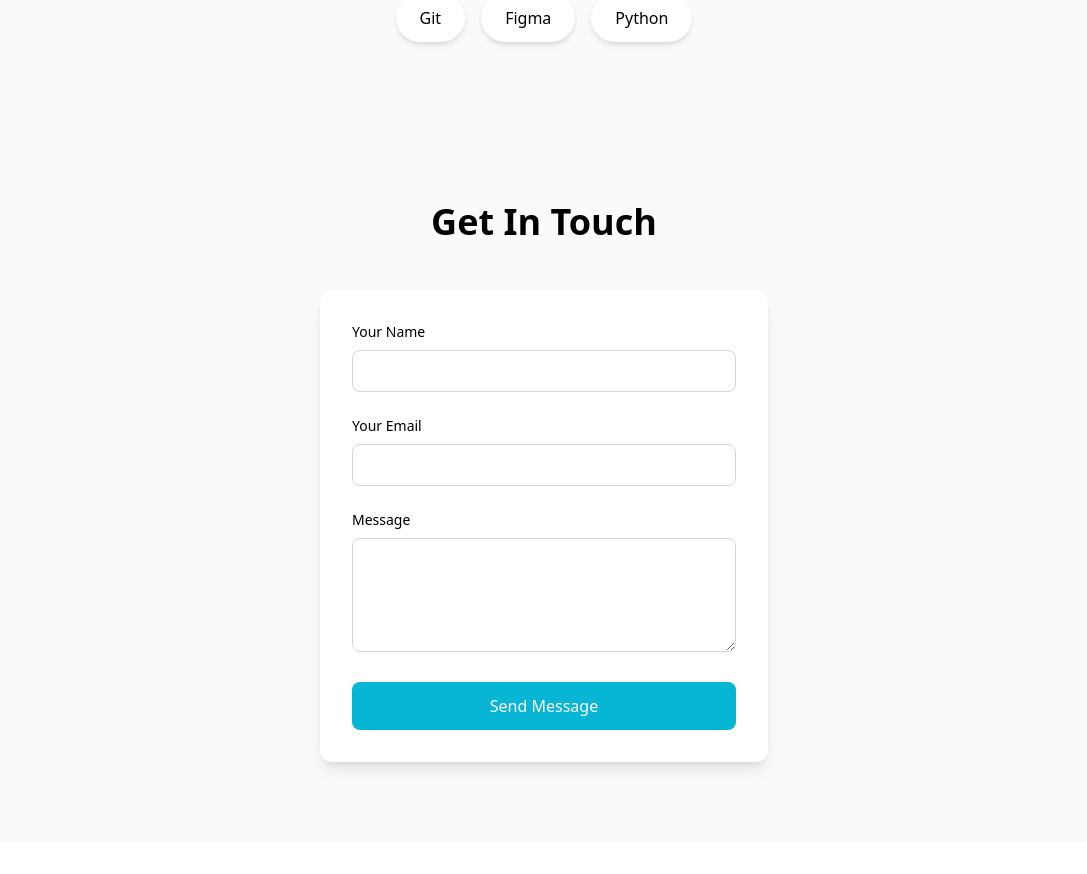
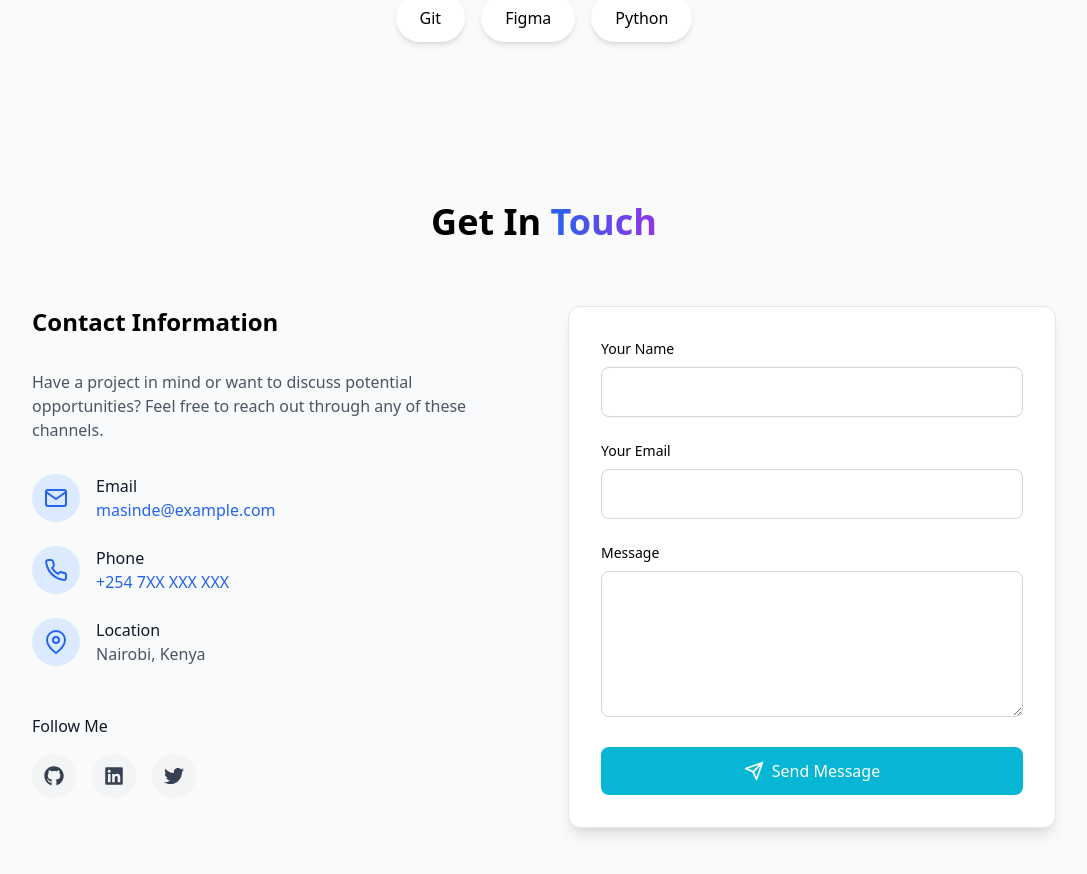
Before and after one commit to masindes/-portfolio_website, a React (Vite) app: page / in a window 1280 px wide. Shown: the part 1640-2514 px from the top of the page, without its empty margins (96-1183 px from the left). Before the commit the page ends 2482 px from the top, so only its background shows below. Built offline with nearby package versions, Linux system fonts and the light colour scheme.

Commit message:
initial contact

```diff
--- a/src/components/Contact.jsx
+++ b/src/components/Contact.jsx
@@ -1,51 +1,190 @@
+import { motion } from 'framer-motion';
+import { FiMail, FiPhone, FiMapPin, FiSend } from 'react-icons/fi';
+import { FaGithub, FaLinkedin, FaTwitter } from 'react-icons/fa';
+
 export default function Contact() {
+  const container = {
+    hidden: { opacity: 0 },
+    visible: {
+      opacity: 1,
+      transition: {
+        staggerChildren: 0.1,
+        delayChildren: 0.3,
+      }
+    }
+  };
+
+  const item = {
+    hidden: { y: 20, opacity: 0 },
+    visible: {
+      y: 0,
+      opacity: 1,
+      transition: {
+        ease: 'easeOut',
+        duration: 0.5
+      }
+    }
+  };
+
+  const contactMethods = [
+    {
+      icon: <FiMail className="w-6 h-6 text-blue-600 dark:text-blue-400" />,
+      title: "Email",
+      value: "masinde@example.com",
+      href: "mailto:masinde@example.com"
+    },
+    {
+      icon: <FiPhone className="w-6 h-6 text-blue-600 dark:text-blue-400" />,
+      title: "Phone",
+      value: "+254 7XX XXX XXX",
+      href: "tel:+2547XXXXXXXX"
+    },
+    {
+      icon: <FiMapPin className="w-6 h-6 text-blue-600 dark:text-blue-400" />,
+      title: "Location",
+      value: "Nairobi, Kenya"
+    }
+  ];
+
+  const socialLinks = [
+    {
+      icon: <FaGithub className="w-5 h-5" />,
+      href: "https://github.com/masindes"
+    },
+    {
+      icon: <FaLinkedin className="w-5 h-5" />,
+      href: "https://linkedin.com/in/masindesylvester"
+    },
+    {
+      icon: <FaTwitter className="w-5 h-5" />,
+      href: "https://twitter.com/masindesylvester"
+    }
+  ];
+
   return (
-      <section id="contact" className="py-20">
-        <h2 className="section-title">Get In Touch</h2>
+    <section id="contact" className="py-20 px-4 sm:px-6 lg:px-8">
+      <motion.div
+        initial="hidden"
+        animate="visible"
+        variants={container}
+        className="max-w-6xl mx-auto"
+      >
+        <motion.h2
+          variants={item}
+          className="section-title text-center mb-16"
+        >
+          Get In <span className="text-transparent bg-clip-text bg-gradient-to-r from-blue-600 to-purple-600">Touch</span>
+        </motion.h2>
 
-        <div className="max-w-md mx-auto bg-white dark:bg-gray-800 p-8 rounded-xl shadow-lg">
+        <div className="grid grid-cols-1 lg:grid-cols-2 gap-12">
+          {/* Contact Information */}
+          <motion.div
+            variants={item}
+            className="space-y-8"
+          >
+            <h3 className="text-2xl font-bold dark:text-white">Contact Information</h3>
+            <p className="text-gray-600 dark:text-gray-400">
+              Have a project in mind or want to discuss potential opportunities?
+              Feel free to reach out through any of these channels.
+            </p>
+
+            <div className="space-y-6">
+              {contactMethods.map((method, index) => (
+                <div key={index} className="flex items-start space-x-4">
+                  <div className="flex-shrink-0 p-3 rounded-full bg-blue-100 dark:bg-blue-900/30">
+                    {method.icon}
+                  </div>
+                  <div>
+                    <h4 className="font-medium text-gray-900 dark:text-white">{method.title}</h4>
+                    {method.href ? (
+                      <a
+                        href={method.href}
+                        className="text-blue-600 dark:text-blue-400 hover:underline"
+                      >
+                        {method.value}
+                      </a>
+                    ) : (
+                      <p className="text-gray-600 dark:text-gray-400">{method.value}</p>
+                    )}
+                  </div>
+                </div>
+              ))}
+            </div>
+
+            <div className="pt-4">
+              <h4 className="font-medium text-gray-900 dark:text-white mb-4">Follow Me</h4>
+              <div className="flex space-x-4">
+                {socialLinks.map((social, index) => (
+                  <motion.a
+                    key={index}
+                    href={social.href}
+                    target="_blank"
+                    rel="noopener noreferrer"
+                    whileHover={{ y: -3 }}
+                    className="p-3 rounded-full bg-gray-100 dark:bg-gray-800 text-gray-700 dark:text-gray-300 hover:text-blue-600 dark:hover:text-blue-400 transition-colors"
+                  >
+                    {social.icon}
+                  </motion.a>
+                ))}
+              </div>
+            </div>
+          </motion.div>
+
+          {/* Contact Form */}
+          <motion.div
+            variants={item}
+            className="bg-white dark:bg-gray-800 p-8 rounded-xl shadow-lg border border-gray-200 dark:border-gray-700"
+          >
             <form className="space-y-6">
               <div>
-              <label htmlFor="name" className="block mb-2 text-sm font-medium dark:text-white">
+                <label htmlFor="name" className="block mb-2 text-sm font-medium dark:text-gray-300">
                   Your Name
                 </label>
                 <input
                   type="text"
                   id="name"
-                className="w-full px-4 py-2 rounded-lg border border-gray-300 dark:border-gray-600 dark:bg-gray-700 dark:text-white"
+                  className="w-full px-4 py-3 rounded-lg border border-gray-300 dark:border-gray-600 dark:bg-gray-700 dark:text-white focus:ring-2 focus:ring-blue-500 focus:border-blue-500 transition-all"
                   required
                 />
               </div>
 
               <div>
-              <label htmlFor="email" className="block mb-2 text-sm font-medium dark:text-white">
+                <label htmlFor="email" className="block mb-2 text-sm font-medium dark:text-gray-300">
                   Your Email
                 </label>
                 <input
                   type="email"
                   id="email"
-                className="w-full px-4 py-2 rounded-lg border border-gray-300 dark:border-gray-600 dark:bg-gray-700 dark:text-white"
+                  className="w-full px-4 py-3 rounded-lg border border-gray-300 dark:border-gray-600 dark:bg-gray-700 dark:text-white focus:ring-2 focus:ring-blue-500 focus:border-blue-500 transition-all"
                   required
                 />
               </div>
 
               <div>
-              <label htmlFor="message" className="block mb-2 text-sm font-medium dark:text-white">
+                <label htmlFor="message" className="block mb-2 text-sm font-medium dark:text-gray-300">
                   Message
                 </label>
                 <textarea
                   id="message"
-                rows="4"
-                className="w-full px-4 py-2 rounded-lg border border-gray-300 dark:border-gray-600 dark:bg-gray-700 dark:text-white"
+                  rows="5"
+                  className="w-full px-4 py-3 rounded-lg border border-gray-300 dark:border-gray-600 dark:bg-gray-700 dark:text-white focus:ring-2 focus:ring-blue-500 focus:border-blue-500 transition-all"
                   required
                 ></textarea>
               </div>
 
-            <button type="submit" className="btn-primary w-full">
-              Send Message
-            </button>
+              <motion.button
+                type="submit"
+                whileHover={{ scale: 1.02 }}
+                whileTap={{ scale: 0.98 }}
+                className="btn-primary w-full flex items-center justify-center space-x-2"
+              >
+                <FiSend className="w-5 h-5" />
+                <span>Send Message</span>
+              </motion.button>
             </form>
+          </motion.div>
         </div>
+      </motion.div>
     </section>
-    )
+  );
 }
```
Lines whose indentation alone changed are shown as unchanged.
